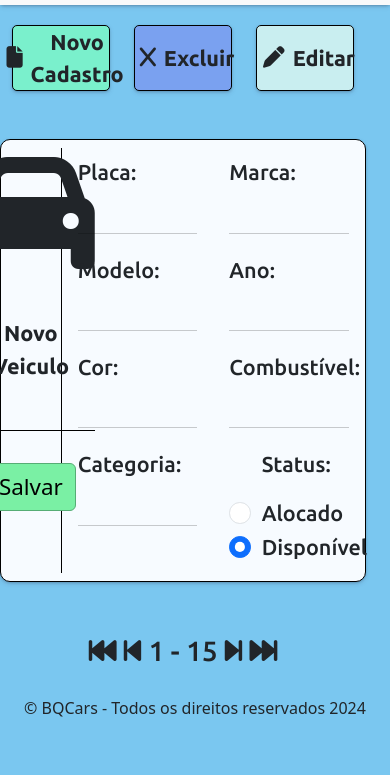
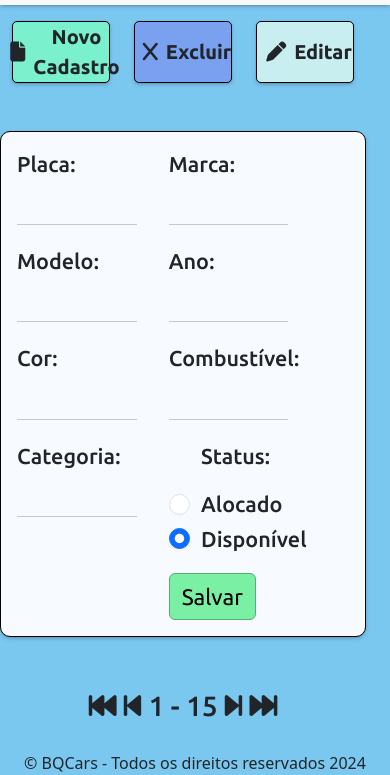
Before and after one commit to HarryDigo/concessionaria_pw, a plain HTML site: page main_site/cadastro_carros.html in a window 390 px wide. Shown: the part 143-918 px from the top of the page. Before the commit the page ends 863 px from the top, so only its background shows below. Drawn offline with nearby package versions, Linux system fonts and the light colour scheme.

Commit message:
Responsividade extra

```diff
--- a/main_site/cadastro_carros.html
+++ b/main_site/cadastro_carros.html
@@ -31,7 +31,7 @@
               </li>
               <li class="nav-item">
                 <ul class="navbar-nav ms-auto ubuntu-regular ps-5" style="font-size: 2rem; line-height: 30px; font-weight: 100;"> <!--Lista feia pelo bootstrap-->
-                    <li class="nav-item dropdown">        <!-- Dropdown do Bootstrap -->
+                    <li class="nav-item dropdown">
                         <a class="nav-link dropdown-toggle" href="#" role="button" data-bs-toggle="dropdown" aria-expanded="false">
                         Outras <br/> Opções
                         </a>
@@ -56,33 +56,33 @@
       </nav>
         <!-- Divisão principal da página -->
 
-        <div class="container-lg position-relative" style="margin-top: 3%;">
+        <div class="container-lg position-relative" style="margin-top: 2%;">
             <div class="row w-100 justify-content-center d-flex pt-2" style="text-align: center;">
 
                 <div class="col-4">
-                    <div class="ubuntu-bold d-flex align-items-center justify-content-center fs-4" onclick="novoCadastro" style="cursor: pointer; height: 100%; background-color: #7AF0CC;border-radius: 5px; border: 1px solid black; box-shadow: rgba(50, 50, 93, 0.25) 0px 2px 5px -1px, rgba(0, 0, 0, 0.3) 0px 1px 3px -1px;">
+                    <div class="ubuntu-bold d-flex align-items-center justify-content-center fs-5" onclick="novoCadastro" style="cursor: pointer; height: 100%; background-color: #7AF0CC;border-radius: 5px; border: 1px solid black; box-shadow: rgba(50, 50, 93, 0.25) 0px 2px 5px -1px, rgba(0, 0, 0, 0.3) 0px 1px 3px -1px;">
                         <i class="fa-solid fa-file p-2"></i>
                         Novo Cadastro
                     </div>
                 </div>
                 <div class="col-4">
-                    <div class="ubuntu-bold d-flex align-items-center justify-content-center fs-4" style="cursor: pointer; height: 100%; background-color: #7AA1F0;border-radius: 5px; border: 1px solid black; box-shadow: rgba(50, 50, 93, 0.25) 0px 2px 5px -1px, rgba(0, 0, 0, 0.3) 0px 1px 3px -1px;">
+                    <div class="ubuntu-bold d-flex align-items-center justify-content-center fs-5" style="cursor: pointer; height: 100%; background-color: #7AA1F0;border-radius: 5px; border: 1px solid black; box-shadow: rgba(50, 50, 93, 0.25) 0px 2px 5px -1px, rgba(0, 0, 0, 0.3) 0px 1px 3px -1px;">
                         <i class="fa-solid fa-x p-2"></i>
                         Excluir
                     </div>
                 </div>
                     <div class="col-4">
-                    <div class="ubuntu-bold d-flex align-items-center justify-content-center fs-4" style="cursor: pointer; height: 100%; background-color: #C9EEF0;border-radius: 5px; border: 1px solid black; box-shadow: rgba(50, 50, 93, 0.25) 0px 2px 5px -1px, rgba(0, 0, 0, 0.3) 0px 1px 3px -1px;">
+                    <div class="ubuntu-bold d-flex align-items-center justify-content-center fs-5" style="cursor: pointer; height: 100%; background-color: #C9EEF0;border-radius: 5px; border: 1px solid black; box-shadow: rgba(50, 50, 93, 0.25) 0px 2px 5px -1px, rgba(0, 0, 0, 0.3) 0px 1px 3px -1px;">
                         <i class="fa-solid fa-pen p-2"></i>
                         Editar
                     </div>
                 </div>
             </div>
 
-            <!-- Lugar para inserção das infos -->
 
-            <div class="row w-100 d-flex mt-5 fs-4" style="height: 50%; background-color: #F7FBFF; border-radius: 10px; border: 1px solid black; box-shadow: rgba(50, 50, 93, 0.25) 0px 2px 5px -1px, rgba(0, 0, 0, 0.3) 0px 1px 3px -1px;">
-                <div class="col-2 d-flex align-items-center justify-content-center mt-2 mb-2 flex-column" style="border-right: 1px solid black; text-align: center;">
+            <!-- Carro Cosmético -->
+            <div class="row w-100 d-flex mt-5 fs-4" style="height: 70%; background-color: #F7FBFF; border-radius: 10px; border: 1px solid black; box-shadow: rgba(50, 50, 93, 0.25) 0px 2px 5px -1px, rgba(0, 0, 0, 0.3) 0px 1px 3px -1px;">
+                <div class="col-2 d-md-flex d-none align-items-center justify-content-center mt-2 mb-2 flex-column" style="border-right: 1px solid black; text-align: center;">
                     <div class="">
                         <i class="fa-solid fa-car fa-2xl" style="font-size: 8rem;"></i>
                         <p class="mt-4 py-5 ubuntu-bold fs-4" style="border-bottom: 1px solid black;">Novo Veiculo</p>
@@ -90,7 +90,7 @@
 
                     <button class="btn btn-salvar mt-3"> Salvar </button>
                 </div>
-
+            <!-- Lugar para inserção das infos -->
                 <div class="col-5 flex-column p-3 ubuntu-regular">
                     <label for="placa">Placa:</label>
                     <input type="text" id="placa" required="" class="input">
@@ -127,6 +127,9 @@
 
                         <label class="form-check-label" for="flexRadioDefault2">Disponível</label>
                     </div>
+                    <div class="d-flex d-md-none">
+                        <button class="btn btn-salvar mt-3"> Salvar </button>
+                    </div>
                 </div>
             </div>
 
```
